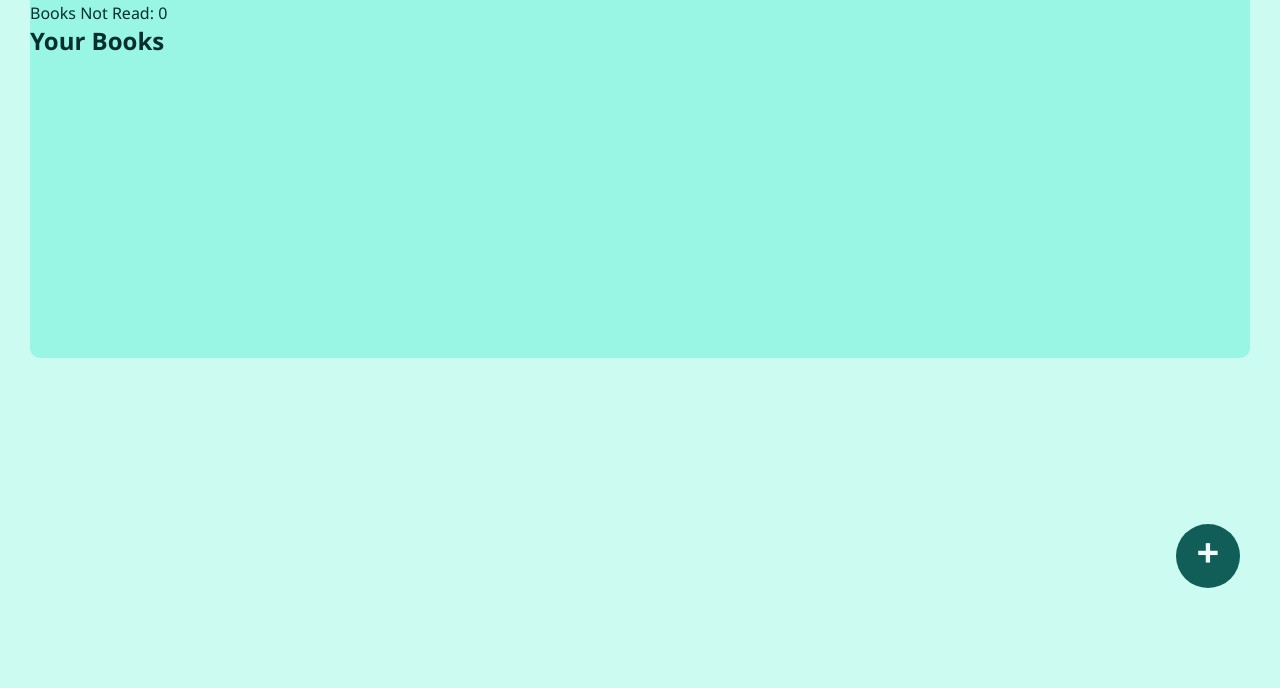
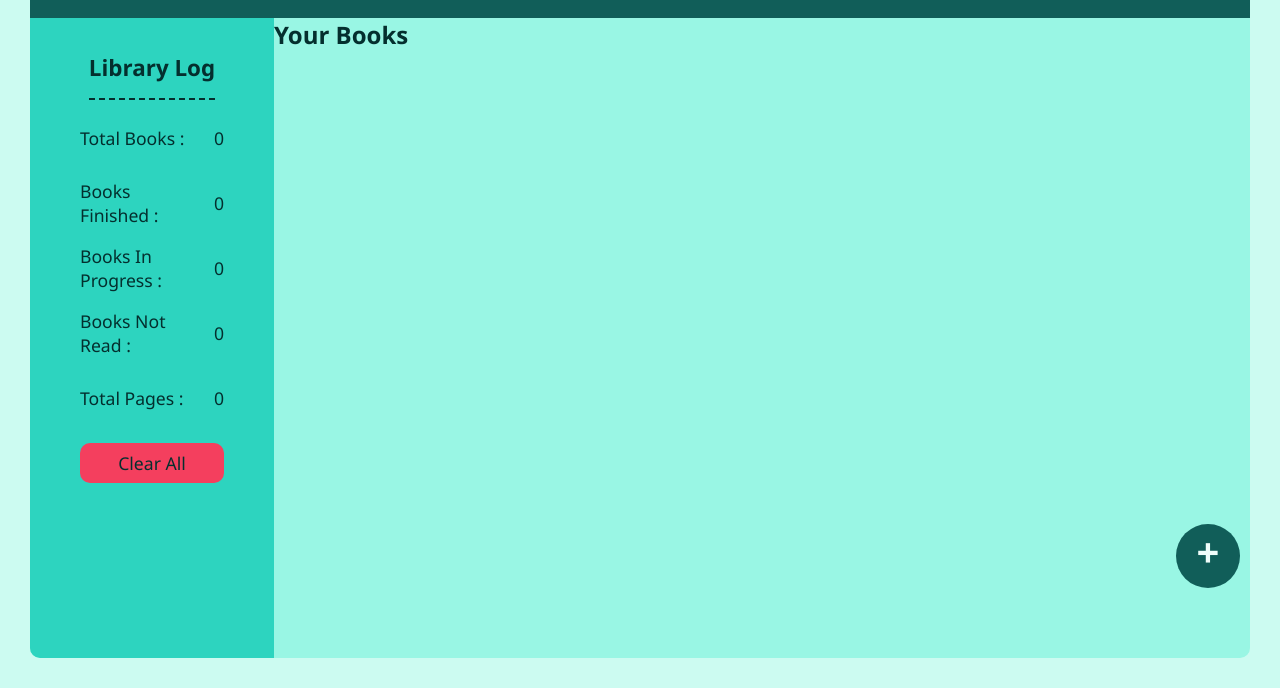
Before and after one commit to brianle169/book-library, a website: page index.html in a window 1280 px wide. Shown: the part 172-860 px from the top of the page. Before the commit the page ends 830 px from the top, so only its background shows below. Drawn offline with Linux system fonts and the light colour scheme.

Commit message:
CSS Styling for library-log section of body-container

```diff
--- a/index.html
+++ b/index.html
@@ -41,9 +41,20 @@
 			<div class="body-container">
 				<!-- General information about current library -->
 				<div class="library-log">
-					<p class="total-books">Total Books: 0</p>
-					<p class="books-read">Books Read: 0</p>
-					<p class="books-notread">Books Not Read: 0</p>
+					<h2>Library Log</h2>
+					<div class="log-container">
+						<p class="total-books">Total Books :</p>
+						<p class="total-books value">0</p>
+						<p class="books-read">Books Finished :</p>
+						<p class="books-read value">0</p>
+						<p class="books-notread">Books In Progress :</p>
+						<p class="books-notread value">0</p>
+						<p class="books-notread">Books Not Read :</p>
+						<p class="books-notread value">0</p>
+						<p class="books-notread">Total Pages :</p>
+						<p class="books-notread value">0</p>
+						<button class="clear-all">Clear All</button>
+					</div>
 				</div>
 				<!-- A container for book cards -->
 				<div class="book-cards-container">
--- a/styles.css
+++ b/styles.css
@@ -16,7 +16,6 @@
 
 body {
 	background-color: var(--html-background);
-	min-height: 100vh;
 }
 
 a:link,
@@ -29,7 +28,7 @@ a:link:hover {
 }
 
 .container {
-	min-height: 100%;
+	height: 100vh;
 	position: relative;
 	display: grid;
 	grid-template-rows: 1fr 4fr;
@@ -87,6 +86,76 @@ a:link:hover {
 
 .body-container {
 	grid-area: 2 / 1 / 3 / 2;
+	display: grid;
+	grid-template: max-content 1fr / 1fr 4fr;
+}
+
+.library-log {
+	background: #2dd4bf;
+	grid-column: 1;
+	grid-row: 1 / span 2;
+	display: grid;
+	grid-template-rows: 10% 1fr;
+	align-content: start;
+	padding: 20px 50px;
+	row-gap: 15px;
+	border-bottom-left-radius: 10px;
+}
+
+.library-log h2 {
+	font-size: 1.4rem;
+	font-weight: 700;
+	justify-self: center;
+	align-self: center;
+	padding: 15px 0px;
+	border-bottom: 2px dashed #042f2e;
+}
+
+.library-log .log-container {
+	display: grid;
+	grid-template-columns: 3fr max-content;
+	grid-template-rows: repeat(auto-fill, 1fr);
+	grid-auto-rows: 50px;
+	column-gap: 15px;
+	align-items: center;
+	row-gap: 15px;
+}
+
+.log-container p {
+	font-size: 1.1rem;
+	font-weight: 500;
+	align-self: center;
+}
+
+.log-container :not(.value) {
+	justify-self: start;
+}
+
+.log-container button {
+	grid-column: 1 / 3;
+	height: 80%;
+	width: 100%;
+	outline: none;
+	border: none;
+	font-size: 1.1rem;
+	font-weight: 500;
+	background: #f43f5e;
+	border-radius: 10px;
+}
+
+.log-container button:hover {
+	cursor: pointer;
+	background: #ff526f;
+	box-shadow: 2px 2px 2px 0px #042f2e81;
+	transform: translateY(-5%) translateX(-2%);
+	transition: all 0.1s;
+}
+
+.log-container button:active {
+	box-shadow: none;
+	background: #ca324c;
+	transform: translateY(0%) translateX(0%);
+	transition: none 0.1s;
 }
 
 form {
```
